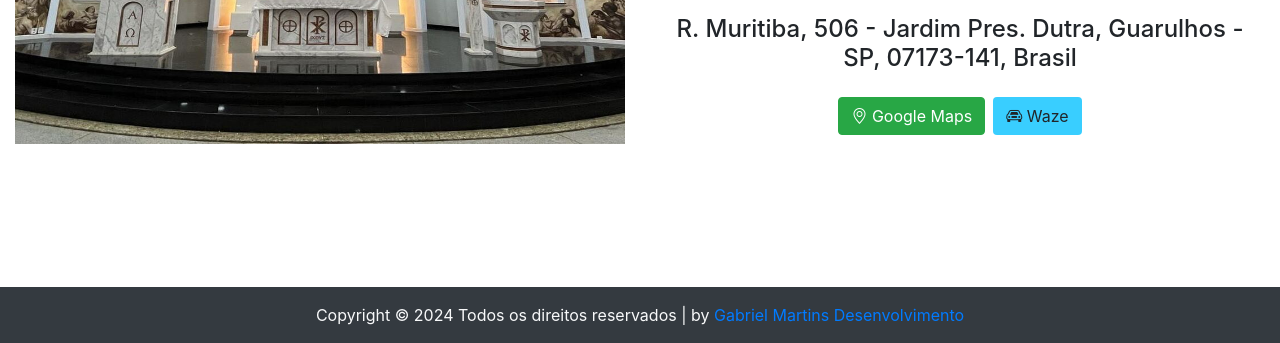
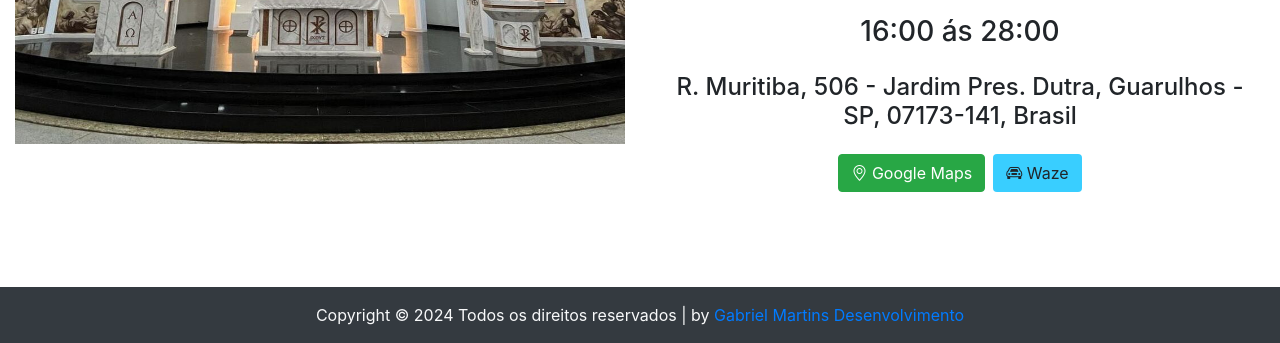
Before and after one commit to omartins-zs/lista_presentes_casamento, a CodeIgniter app: page /lista_presentes_casamento/shop/cerimonia in a window 1280 px wide. Shown: the part 472-815 px from the top of the page. Run offline with CodeIgniter, Linux system fonts and the light colour scheme; some libraries are stand-ins or nearby versions.

Commit message:
Add Horario da Cerimonia

```diff
--- a/application/views/pages/cerimonia.php
+++ b/application/views/pages/cerimonia.php
@@ -11,6 +11,7 @@
 				<div class="embed-responsive embed-responsive-16by9">
 					<iframe class="embed-responsive-item" src="https://www.google.com/maps/embed?pb=!1m14!1m8!1m3!1d3660.879490935019!2d-46.432563!3d-23.42872!3m2!1i1024!2i768!4f13.1!3m3!1m2!1s0x94ce89f05f3d2a65%3A0xbcc4108183d1b196!2sPar%C3%B3quia%20Santa%20Cruz%20e%20Nossa%20Senhora%20Aparecida!5e0!3m2!1spt-BR!2sus!4v1725077230763!5m2!1spt-BR!2sus" style="border:0;" allowfullscreen="" loading="lazy" referrerpolicy="no-referrer-when-downgrade"></iframe>
 				</div>
+				<h3 class="mt-3 text-center">16:00 ás 28:00</h3>
 				<h4 class="mt-3 text-center">R. Muritiba, 506 - Jardim Pres. Dutra, Guarulhos - SP, 07173-141, Brasil</h4>
 				<div class="mt-3 d-flex justify-content-center w-100">
 					<a href="https://maps.app.goo.gl/BZSXtjgYxtRkxTpR7" class="btn btn-success mr-2" target="_blank">
```
Lines whose indentation alone changed are shown as unchanged.
